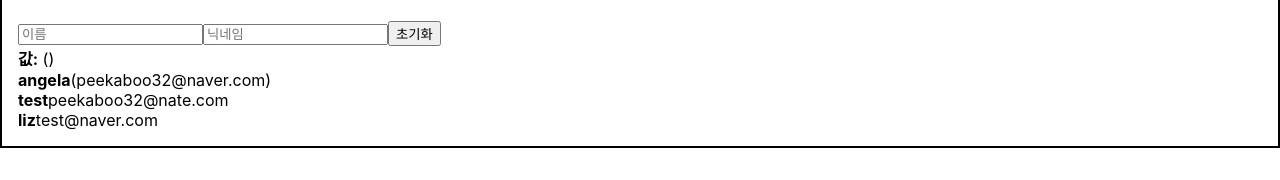
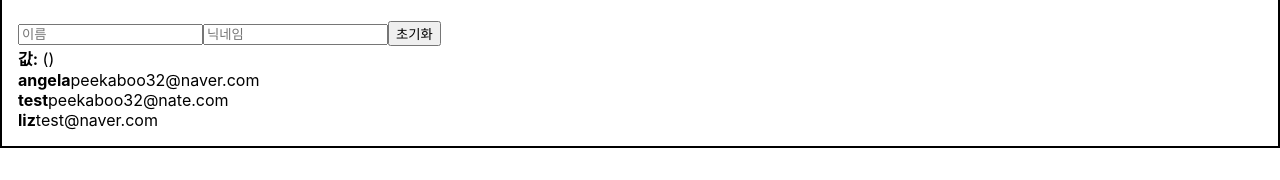
Before and after one commit to SUJINJEONG012/Begin-react, a React (Create React App) app: page / in a window 1280 px wide. Shown: the part 209-389 px from the top of the page. Built offline with nearby package versions, Linux system fonts and the light colour scheme.

Commit message:
배열 렌더링, key값

```diff
--- a/src/UserList.js
+++ b/src/UserList.js
@@ -1,7 +1,11 @@
 import React from "react";
 
 function User({user}){
-
+  return(
+    <div>
+        <b>{user.username}</b><span>{user.email}</span>
+    </div>
+  )
 }
 
 
@@ -26,17 +30,11 @@ function UserList(){
 
     return (
         <div>
-            <div>
-                <b>{users[0].username}</b><span>({users[0].email})</span>
-            </div>
-            <div>
-                <b>{users[1].username}</b><span>{users[1].email}</span>
-            </div>
-            <div>
-                <b>{users[2].username}</b><span>{users[2].email}</span>
-            </div>
+           {users.map((user, index) => (
+            <User user={user} key={index}/>
+           ))}
         </div>
-    )
+    );
 }
 
 export default UserList;
```
